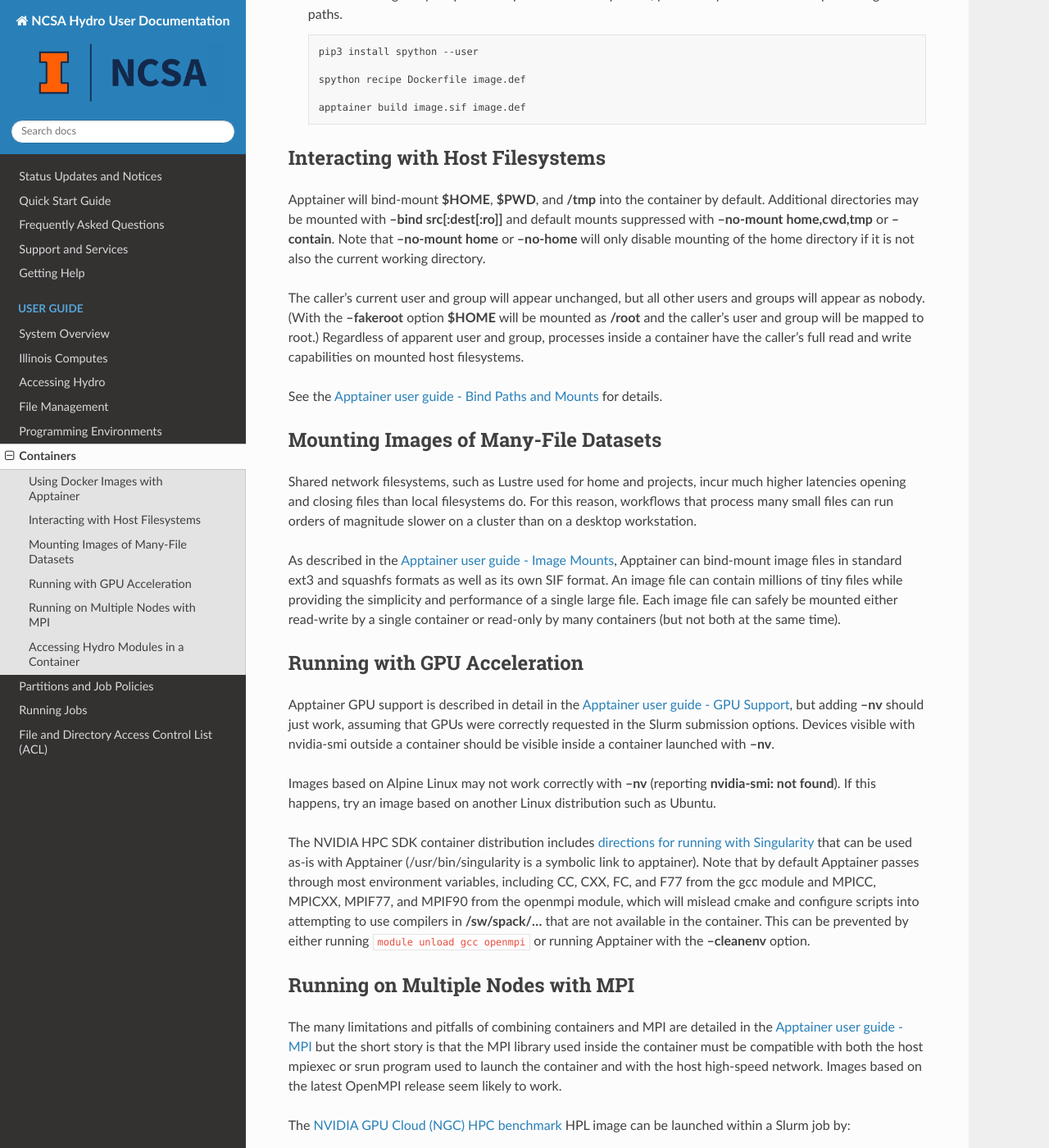
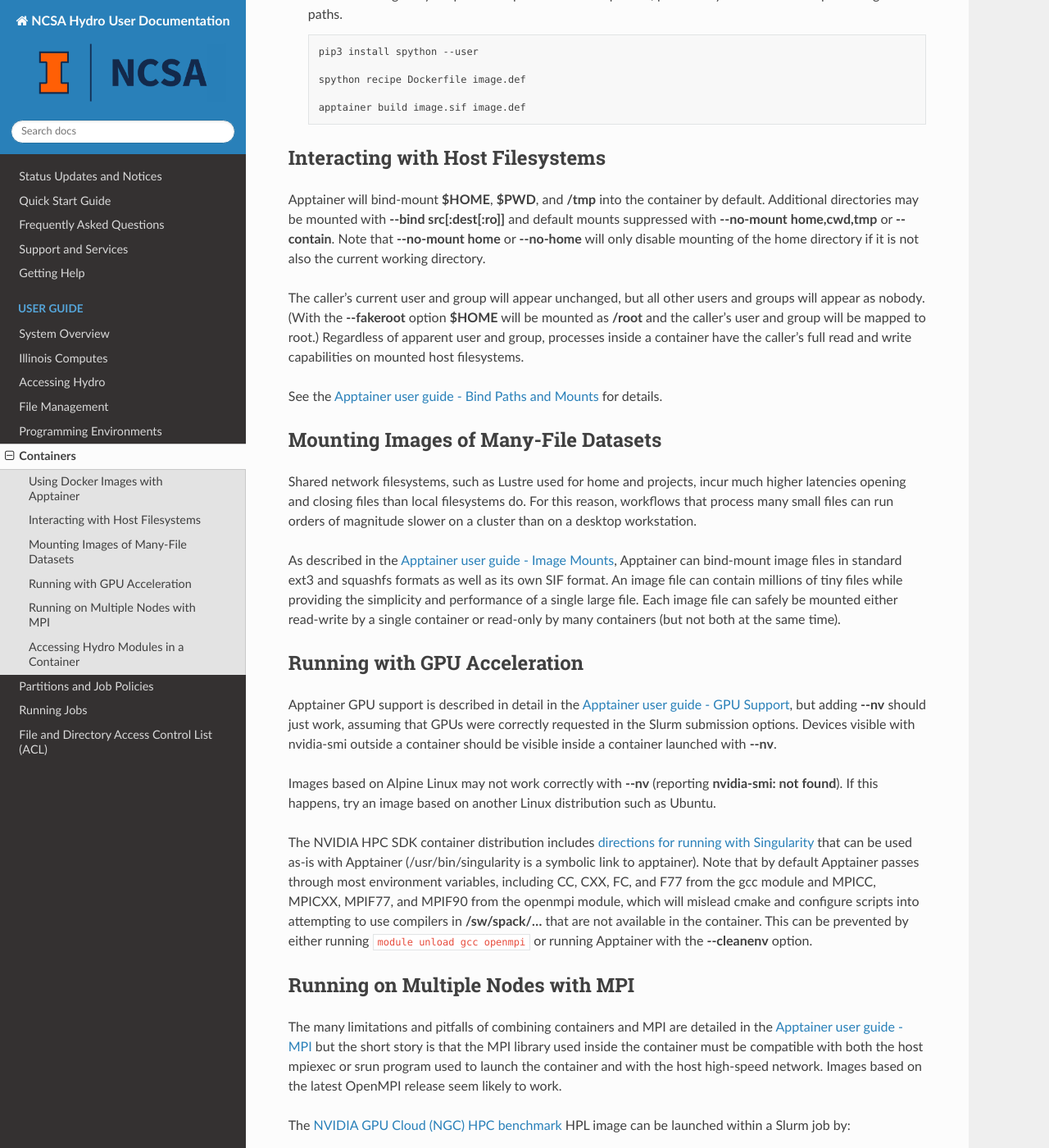
Before and after one commit to ncsa/hydro_documentation, a Sphinx documentation site: the page built from docs/source/user-guide/containers.rst, in a window 1280 px wide and 1400 px high, scrolled down 1551 px. Shown: the whole window at 82% size. Built offline with Sphinx 7.4.7 and the Read the Docs theme 2.0.0, drawn with Linux system fonts in a browser that asks for light colours; some of the changed text lies outside the part shown.

```diff
--- a/docs/source/user-guide/containers.rst
+++ b/docs/source/user-guide/containers.rst
@@ -14,7 +14,7 @@ Apptainer distinguishes itself in that root/sudo authorization is not required t
 `Apptainer 1.2 <https://apptainer.org/docs/user/1.2/>`_ is installed on all Hydro login and compute nodes at **/usr/bin/apptainer**.
 In interpreting the Apptainer documentation it is occasionally helpful to know that Apptainer on Hydro runs in `non-suid mode <https://apptainer.org/docs/user/1.2/security.html#setuid-user-namespaces>`_.
 
-See the `Apptainer v1.2.0 <https://github.com/apptainer/apptainer/releases/tag/v1.2.0>`_ release notes for information on the changes from Apptainer 1.1. One notable improvement is that a **$PWD** under **/projects** is now bind-mounted by default. However, a **$PWD** under **$HOME** will be bind-mounted even if **--no-home** or **--no-mount home** are specified so **\--no-mount home,cwd** or **-\\-contain** must be used instead.
+See the `Apptainer v1.2.0 <https://github.com/apptainer/apptainer/releases/tag/v1.2.0>`_ release notes for information on the changes from Apptainer 1.1. One notable improvement is that a **$PWD** under **/projects** is now bind-mounted by default. However, a **$PWD** under **$HOME** will be bind-mounted even if **\--no-home** or **\--no-mount home** are specified so **\--no-mount home,cwd** or **\--contain** must be used instead.
 
 .. _docker-aptainer:
 
@@ -83,11 +83,11 @@ Interacting with Host Filesystems
 --------------------------------------
 
 Apptainer will bind-mount **$HOME**, **$PWD**, and **/tmp** into the container by default.
-Additional directories may be mounted with **--bind src[:dest[:ro]]** and default mounts suppressed with **--no-mount home,cwd,tmp** or **--contain**.
-Note that **--no-mount home** or **--no-home** will only disable mounting of the home directory if it is not also the current working directory.
+Additional directories may be mounted with **\--bind src[:dest[:ro]]** and default mounts suppressed with **\--no-mount home,cwd,tmp** or **\--contain**.
+Note that **\--no-mount home** or **\--no-home** will only disable mounting of the home directory if it is not also the current working directory.
 
 The caller's current user and group will appear unchanged, but all other users and groups will appear as nobody.
-(With the **--fakeroot** option **$HOME** will be mounted as **/root** and the caller's user and group will be mapped to root.)
+(With the **\--fakeroot** option **$HOME** will be mounted as **/root** and the caller's user and group will be mapped to root.)
 Regardless of apparent user and group, processes inside a container have the caller's full read and write capabilities on mounted host filesystems.
 
 See the `Apptainer user guide - Bind Paths and Mounts <https://apptainer.org/docs/user/1.2/bind_paths_and_mounts.html>`_ for details.
@@ -109,15 +109,15 @@ Each image file can safely be mounted either read-write by a single container or
 Running with GPU Acceleration
 -------------------------------
 
-Apptainer GPU support is described in detail in the `Apptainer user guide - GPU Support <https://apptainer.org/docs/user/1.2/gpu.html>`_, but adding **--nv** should just work, assuming that GPUs were correctly requested in the Slurm submission options.
-Devices visible with nvidia-smi outside a container should be visible inside a container launched with **--nv**.
+Apptainer GPU support is described in detail in the `Apptainer user guide - GPU Support <https://apptainer.org/docs/user/1.2/gpu.html>`_, but adding **\--nv** should just work, assuming that GPUs were correctly requested in the Slurm submission options.
+Devices visible with nvidia-smi outside a container should be visible inside a container launched with **\--nv**.
 
-Images based on Alpine Linux may not work correctly with **--nv** (reporting **nvidia-smi: not found**).
+Images based on Alpine Linux may not work correctly with **\--nv** (reporting **nvidia-smi: not found**).
 If this happens, try an image based on another Linux distribution such as Ubuntu.
 
 The NVIDIA HPC SDK container distribution includes `directions for running with Singularity <https://catalog.ngc.nvidia.com/orgs/nvidia/containers/nvhpc#running-with-singularity>`_ that can be used as-is with Apptainer (/usr/bin/singularity is a symbolic link to apptainer).
 Note that by default Apptainer passes through most environment variables, including CC, CXX, FC, and F77 from the gcc module and MPICC, MPICXX, MPIF77, and MPIF90 from the openmpi module, which will mislead cmake and configure scripts into attempting to use compilers in **/sw/spack/...** that are not available in the container.
-This can be prevented by either running ``module unload gcc openmpi`` or running Apptainer with the **--cleanenv** option.
+This can be prevented by either running ``module unload gcc openmpi`` or running Apptainer with the **\--cleanenv** option.
 
 .. _container-mpi:
 
@@ -134,7 +134,7 @@ The `NVIDIA GPU Cloud (NGC) HPC benchmark <https://catalog.ngc.nvidia.com/orgs/n
    srun --mpi=pmi2 --cpu-bind=none apptainer run --nv NGC/hpc-benchmarks\:21.4-hpl hpl.sh ...
 
 The job script sets all the node counts, task counts, and so on, but the hpl.sh script uses numactl so both CPU and GPU binding must be disabled.
-The **--mpi=pmi2** option overrides Hydro's default pmix, but if there is a failure the pmi signal handling doesn’t work and the run hangs rather than exits.
+The **\--mpi=pmi2** option overrides Hydro's default pmix, but if there is a failure the pmi signal handling doesn’t work and the run hangs rather than exits.
 
 The `Extreme-scale Scientific Software Stack (E4S) <https://e4s-project.github.io/>`_ image just works out of the box.
 The image is 40 GB, so the box is pretty big, but ``spack list`` shows over 6,000 packages that you can ``spack load`` (and in some cases ``module load``) to run directly or to build into your own program on a host filesystem.
@@ -144,14 +144,14 @@ MPI applications can be launched inside the container by:
 
    mpiexec ... apptainer exec e4s-cuda-x86_64-22.08.sif myprog ...
 
-While the **--cleanenv** option can prevent interaction with the Hydro module system when building software, in a parallel job it blocks environment variables needed by MPI, resulting in many independent processes rather than a single unified MPI launch.
+While the **\--cleanenv** option can prevent interaction with the Hydro module system when building software, in a parallel job it blocks environment variables needed by MPI, resulting in many independent processes rather than a single unified MPI launch.
 
 .. _modules-in-container:
 
 Accessing Hydro Modules in a Container
 ----------------------------------------
 
-The following Apptainer definition file will build an image that is compatible with the Hydro base OS and modules, including the MPI library, if launched with the **--bind** and **--env** options shown in the %help section.
+The following Apptainer definition file will build an image that is compatible with the Hydro base OS and modules, including the MPI library, if launched with the **\--bind** and **\--env** options shown in the %help section.
 The definition file can be extended to yum install additional packages to augment the Hydro software stack when building and running software in a container.
 
 .. code-block::
```
